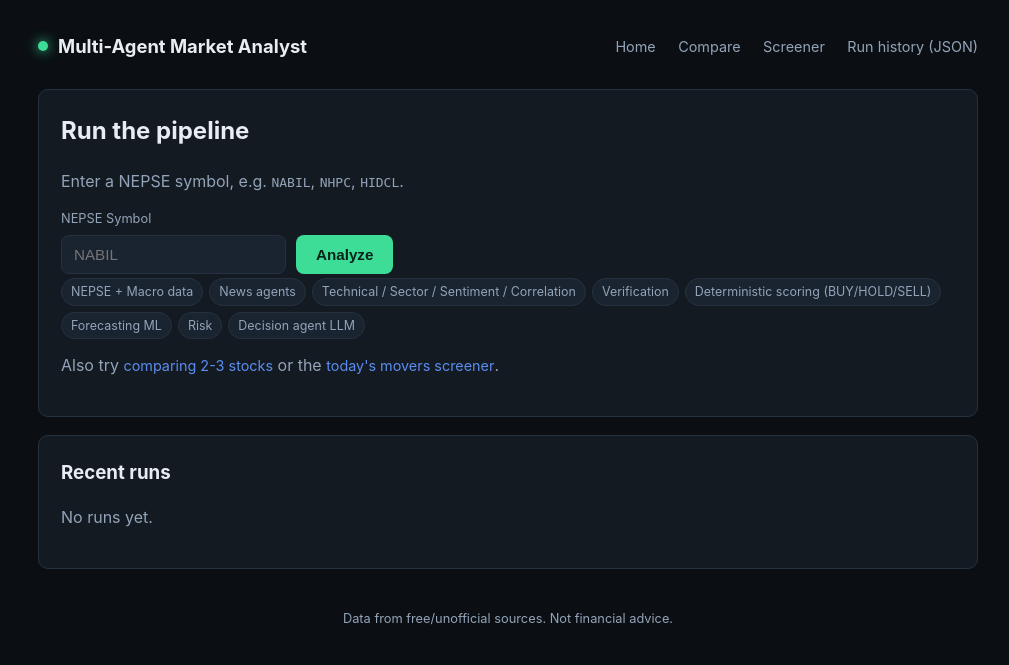
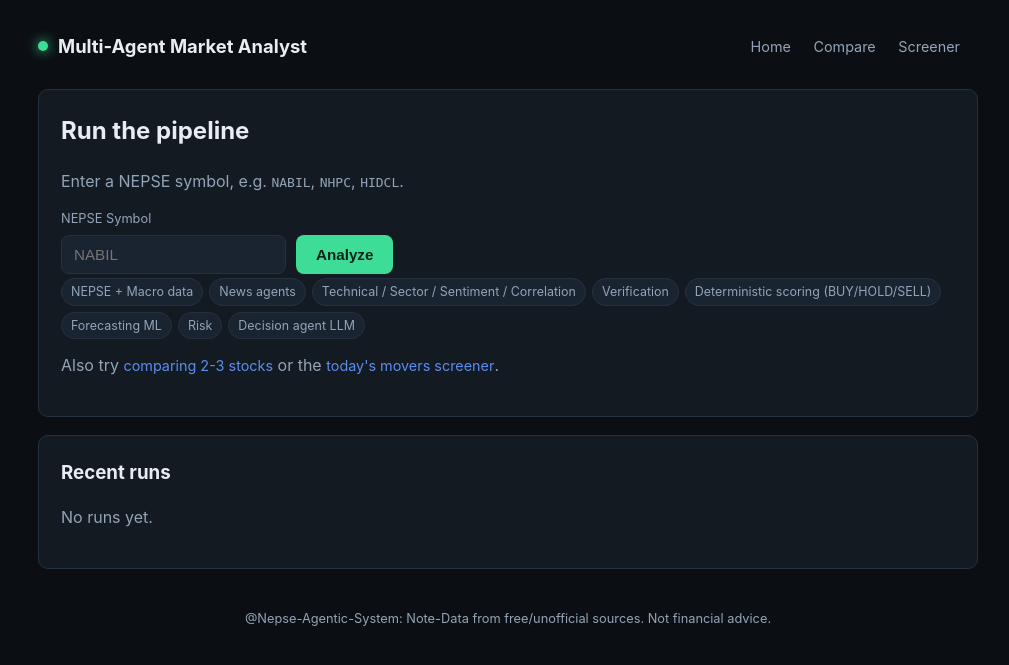
Before and after one commit to DhawaDong/Nepse_Agentic_System, a Flask app: page / in a window 1280 px wide. Shown: the top 665 px of the page, without its empty margins (132-1141 px from the left). Run offline with Flask 3, Linux system fonts and the light colour scheme; data that the repository does not hold is empty.

Commit message:
Update base.html

```diff
--- a/templates/base.html
+++ b/templates/base.html
@@ -91,11 +91,11 @@
       <a href="/">Home</a>
       <a href="/compare">Compare</a>
       <a href="/screener">Screener</a>
-      <a href="/history">Run history (JSON)</a>
+      <a href="/history"> <!Run history (JSON)> </a>
     </nav>
   </header>
   {% block content %}{% endblock %}
-  <footer>Data from free/unofficial sources. Not financial advice.</footer>
+  <footer>@Nepse-Agentic-System: Note-Data from free/unofficial sources. Not financial advice.</footer>
 </div>
 <script src="https://cdnjs.cloudflare.com/ajax/libs/Chart.js/4.4.4/chart.umd.min.js"></script>
 {% block scripts %}{% endblock %}
```
